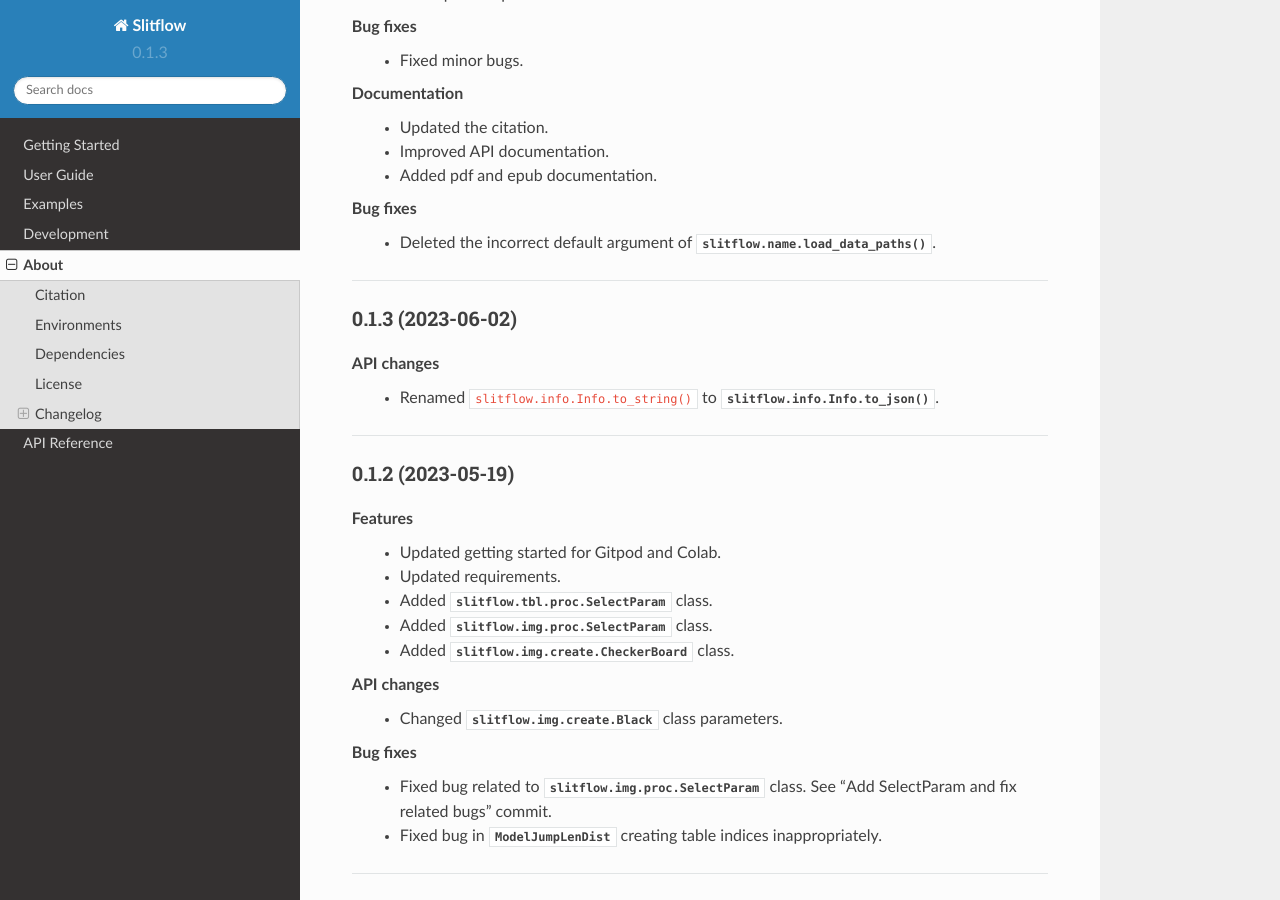
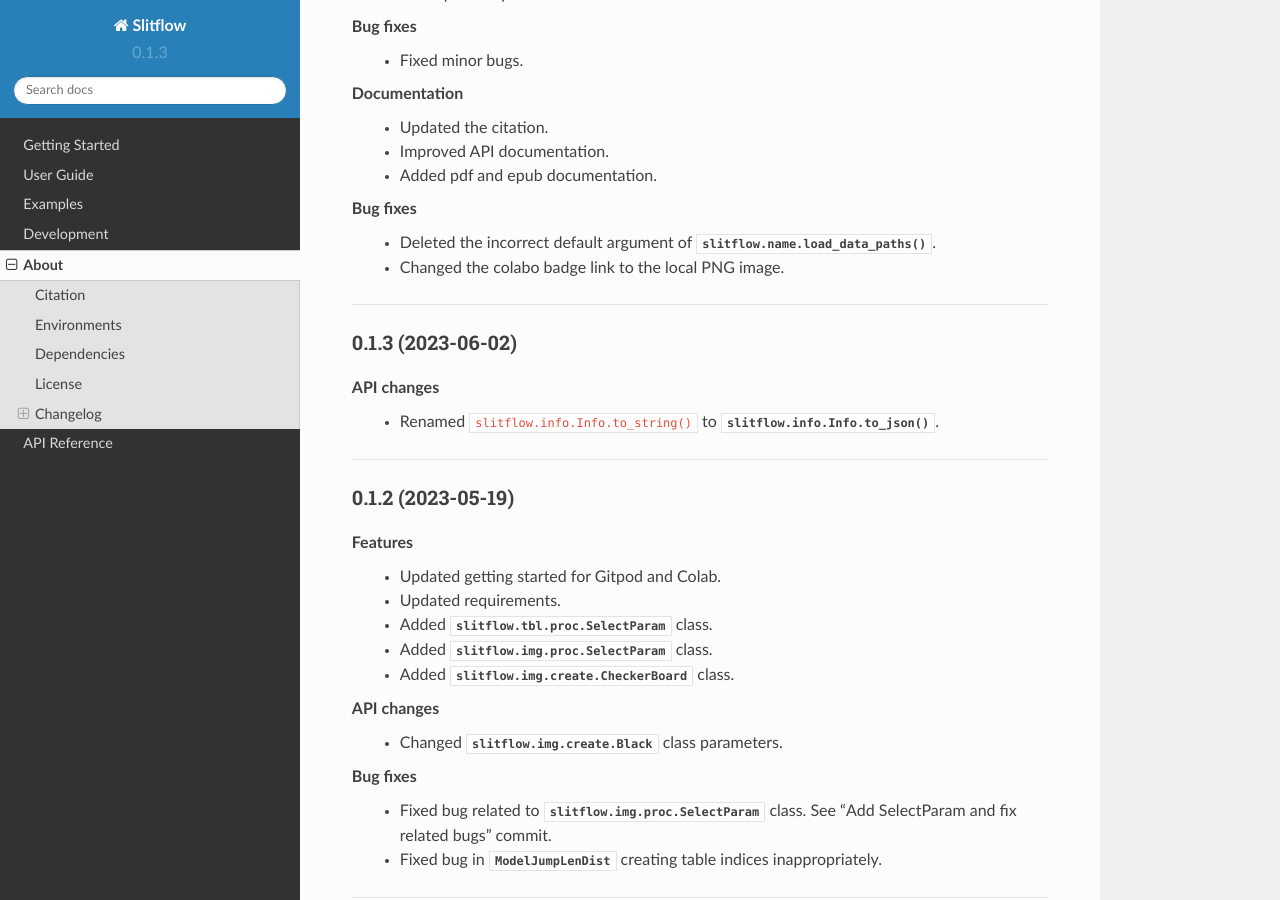
Before and after one commit to ikiyokawa/slitflow, a Sphinx documentation site: the page built from docs/about.rst, in a window 1280 px wide and 900 px high, scrolled down 1969 px. Built offline with Sphinx 7.4.7 and the Read the Docs theme 2.0.0, drawn with Linux system fonts in a browser that asks for light colours.

Commit message:
BUG: changed the colabo badge to png

```diff
--- a/docs/about.rst
+++ b/docs/about.rst
@@ -99,6 +99,7 @@
 
 Bug fixes
   * Deleted the incorrect default argument of :func:`slitflow.name.load_data_paths`.
+  * Changed the colabo badge link to the local PNG image.
 
 ----
 
--- a/docs/getting_started_advanced.rst
+++ b/docs/getting_started_advanced.rst
@@ -34,7 +34,7 @@
 `Google Colaboratory <https://colab.research.google.com/>`_.
 Click the following badge to launch the Jupyter notebook.
 
-.. image:: https://colab.research.google.com/assets/colab-badge.svg
+.. image:: ./img/colab-badge.png
    :target: https://colab.research.google.com/github/yumaitou/slitflow/blob/main/scripts/notebook/getting_started_advanced.ipynb
 
 If you have a GitHub account, you can run the example in Gitpod.
--- a/docs/getting_started_basic.rst
+++ b/docs/getting_started_basic.rst
@@ -19,7 +19,7 @@
 `Google Colaboratory <https://colab.research.google.com/>`_.
 Click the following badge to launch the Jupyter notebook.
 
-.. image:: https://colab.research.google.com/assets/colab-badge.svg
+.. image:: ./img/colab-badge.png
    :target: https://colab.research.google.com/github/yumaitou/slitflow/blob/main/scripts/notebook/getting_started_basic.ipynb
 
 If you have a GitHub account, you can run the example in Gitpod.
```
Also changed, not shown: docs/img/colab-badge.png (added).
